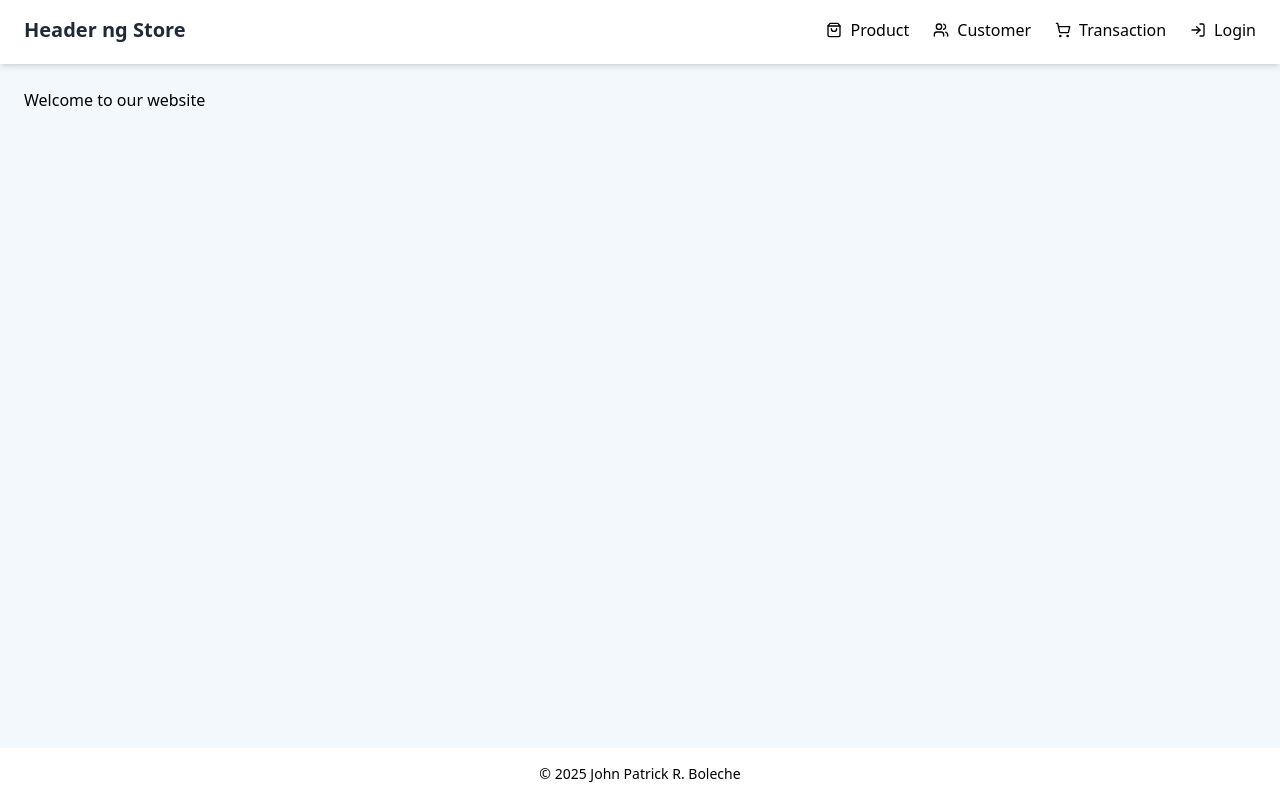
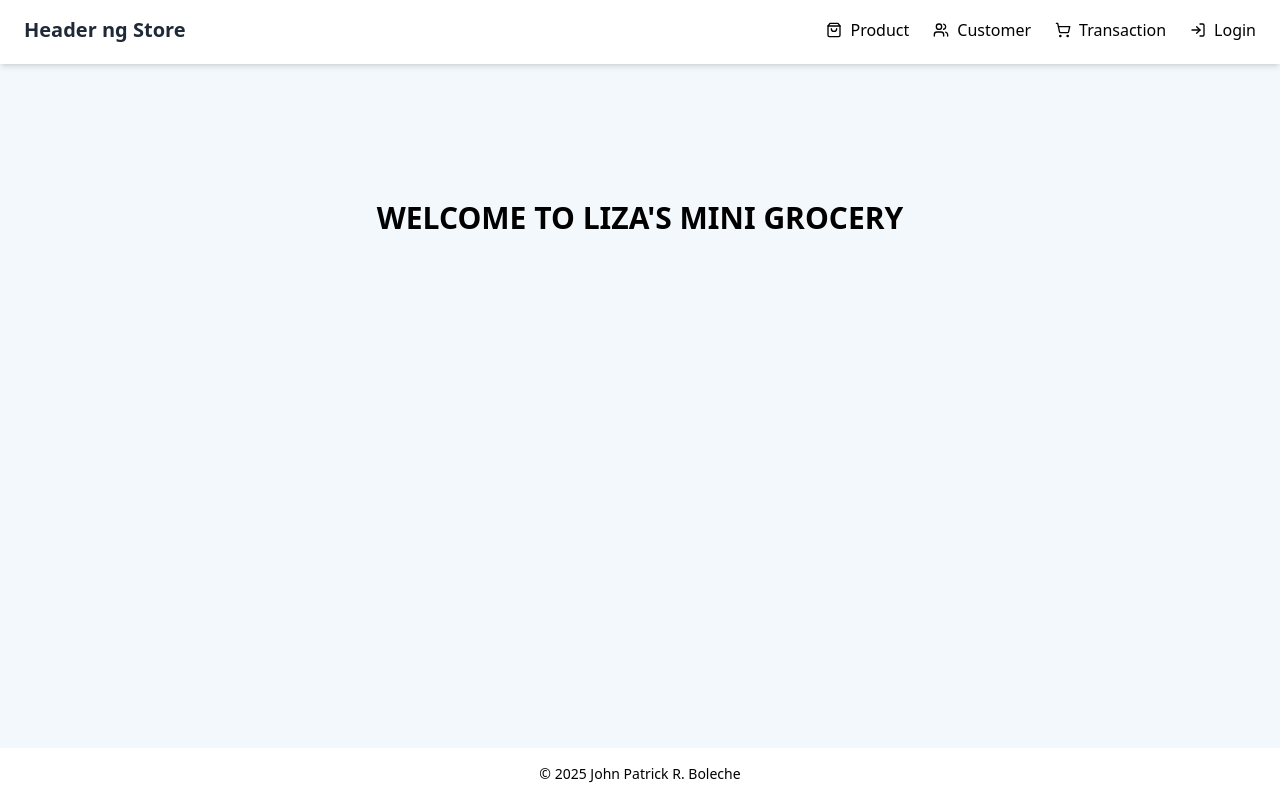
Before and after one commit to Perberto07/Grocery, a React (Create React App) app: page / in a window 1280 px wide. Built offline with nearby package versions, Linux system fonts and the light colour scheme.

Commit message:
Update home.js

```diff
--- a/src/pages/home.js
+++ b/src/pages/home.js
@@ -4,7 +4,9 @@ import MainLayout from '../layouts/MainLayout';
 const Home = () => {
   return (
     <MainLayout>
-      <h1>Welcome to our website</h1>
+      <div className='flex justify-center items-center mt-28'>
+        <h1 className='text-3xl font-semibold uppercase text-center'>Welcome to Liza's Mini Grocery</h1>
+      </div>
     </MainLayout>
   );
 };
```
